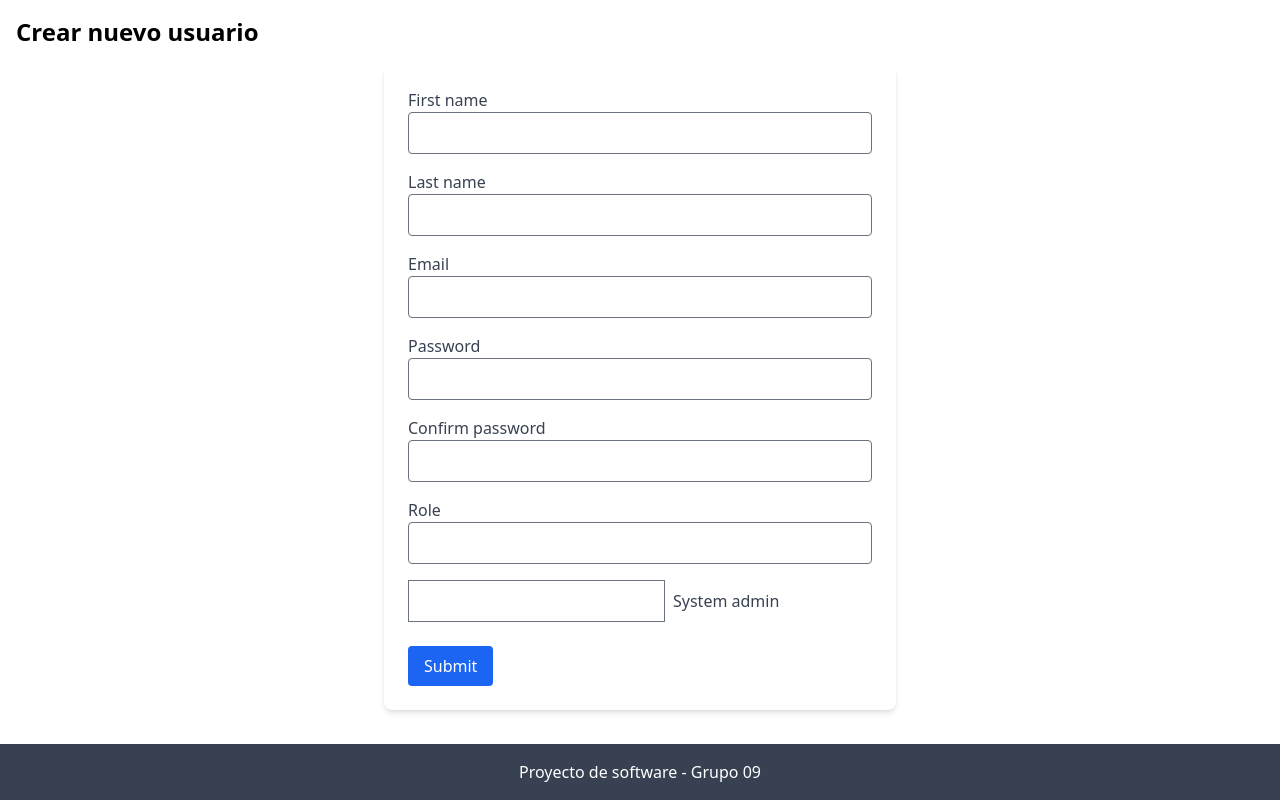
After one commit to UnMatesito/Proyecto-de-Software, a Python web app: template admin/src/web/templates/users/create.html in a window 1280 px wide. The commit adds this page. Run offline with Jinja, Linux system fonts and the light colour scheme; the template is opened without the code that fills it, so the values that code supplies are empty, except form fields; form fields are guessed from the names that the template uses; some libraries are stand-ins or nearby versions.

Commit message:
Creo template para agregar un usuario, agrego controller de usuario, con list y create usuario

```diff
--- /dev/null
+++ b/admin/src/web/templates/users/create.html
@@ -0,0 +1,80 @@
+{% extends "layout.html" %}
+
+{% block title %}Crear Usuario{% endblock %}
+
+{% block header %}
+<h1 class="text-2xl font-bold p-4">Crear nuevo usuario</h1>
+{% endblock %}
+
+{% block content %}
+<div class="p-6 max-w-lg mx-auto bg-white shadow-md rounded-lg">
+    <form method="POST">
+        {{ form.hidden_tag() }}
+
+        <!-- Nombre -->
+        <div class="mb-4">
+            {{ form.first_name.label(class="block font-medium text-gray-700") }}
+            {{ form.first_name(class="w-full border rounded px-3 py-2") }}
+            {% for error in form.first_name.errors %}
+                <p class="text-red-500 text-sm">{{ error }}</p>
+            {% endfor %}
+        </div>
+
+        <!-- Apellido -->
+        <div class="mb-4">
+            {{ form.last_name.label(class="block font-medium text-gray-700") }}
+            {{ form.last_name(class="w-full border rounded px-3 py-2") }}
+            {% for error in form.last_name.errors %}
+                <p class="text-red-500 text-sm">{{ error }}</p>
+            {% endfor %}
+        </div>
+
+        <!-- Correo -->
+        <div class="mb-4">
+            {{ form.email.label(class="block font-medium text-gray-700") }}
+            {{ form.email(class="w-full border rounded px-3 py-2") }}
+            {% for error in form.email.errors %}
+                <p class="text-red-500 text-sm">{{ error }}</p>
+            {% endfor %}
+        </div>
+
+        <!-- Contraseña -->
+        <div class="mb-4">
+            {{ form.password.label(class="block font-medium text-gray-700") }}
+            {{ form.password(class="w-full border rounded px-3 py-2") }}
+            {% for error in form.password.errors %}
+                <p class="text-red-500 text-sm">{{ error }}</p>
+            {% endfor %}
+        </div>
+
+        <!-- Confirmar contraseña-->
+        <div class="mb-4">
+            {{ form.confirm_password.label(class="block font-medium text-gray-700") }}
+            {{ form.confirm_password(class="w-full border rounded px-3 py-2") }}
+            {% for error in form.confirm_password.errors %}
+                <p class="text-red-500 text-sm">{{ error }}</p>
+            {% endfor %}
+        </div>
+
+        <!-- Rol -->
+        <div class="mb-4">
+            {{ form.role_id.label(class="block font-medium text-gray-700") }}
+            {{ form.role_id(class="w-full border rounded px-3 py-2") }}
+            {% for error in form.role_id.errors %}
+                <p class="text-red-500 text-sm">{{ error }}</p>
+            {% endfor %}
+        </div>
+
+        <!-- Admin del sistema -->
+        <div class="mb-4 flex items-center">
+            {{ form.system_admin(class="mr-2") }}
+            {{ form.system_admin.label(class="text-gray-700") }}
+        </div>
+
+        <!-- Botón submit -->
+        <div class="mt-6">
+            {{ form.submit(class="bg-blue-600 text-white px-4 py-2 rounded hover:bg-blue-700") }}
+        </div>
+    </form>
+</div>
+{% endblock %}
--- a/admin/static/css/styles.css
+++ b/admin/static/css/styles.css
@@ -1287,6 +1287,10 @@ select {
   margin-top: 4rem;
 }
 
+.mt-6 {
+  margin-top: 1.5rem;
+}
+
 .block {
   display: block;
 }
@@ -1393,6 +1397,10 @@ select {
 
 .max-w-xs {
   max-width: 20rem;
+}
+
+.max-w-lg {
+  max-width: 32rem;
 }
 
 .flex-1 {
@@ -1673,6 +1681,11 @@ select {
   background-color: rgb(253 253 234 / var(--tw-bg-opacity, 1));
 }
 
+.bg-blue-600 {
+  --tw-bg-opacity: 1;
+  background-color: rgb(28 100 242 / var(--tw-bg-opacity, 1));
+}
+
 .p-3 {
   padding: 0.75rem;
 }
@@ -1687,6 +1700,10 @@ select {
 
 .p-2 {
   padding: 0.5rem;
+}
+
+.p-6 {
+  padding: 1.5rem;
 }
 
 .px-4 {
@@ -2007,6 +2024,11 @@ select {
   background-color: rgb(252 233 106 / var(--tw-bg-opacity, 1));
 }
 
+.hover\:bg-blue-700:hover {
+  --tw-bg-opacity: 1;
+  background-color: rgb(26 86 219 / var(--tw-bg-opacity, 1));
+}
+
 .hover\:text-blue-600:hover {
   --tw-text-opacity: 1;
   color: rgb(28 100 242 / var(--tw-text-opacity, 1));
```
Also changed, not shown: admin/src/web/controllers/user/user.py (added, +55 -0 lines), admin/src/web/templates/users/index.html (deleted, +0 -18 lines).
